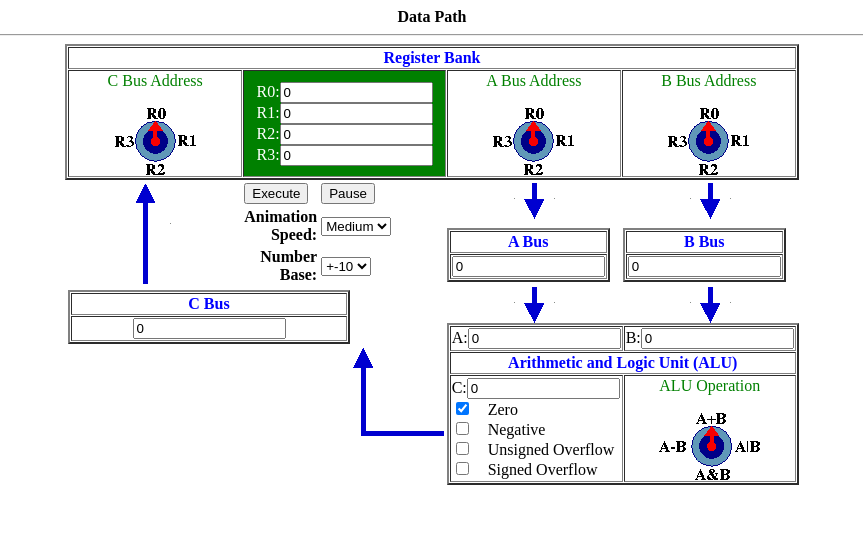
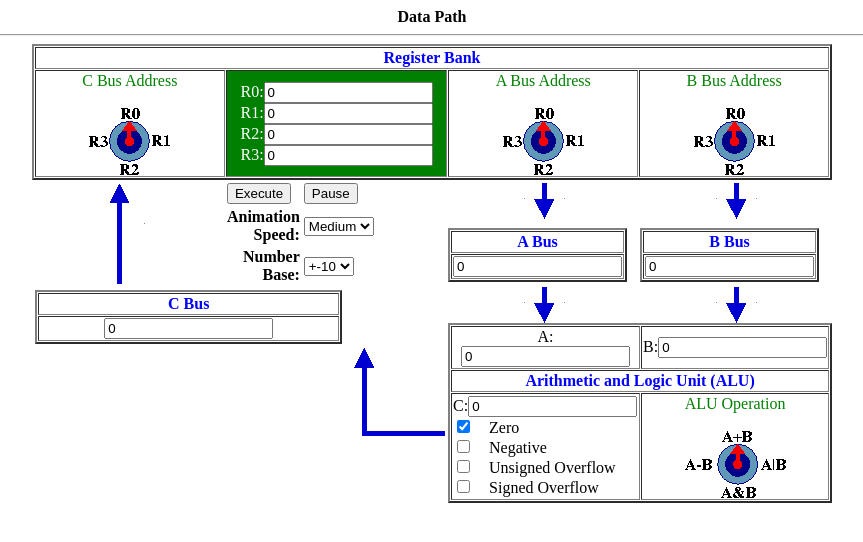
Before and after one commit to braughtg/Knob-And-Switch-Computer, a plain HTML site: page datapath/datapath.html in a window 1280 px wide. Shown: the whole page, without its empty margins (208-1071 px from the left). Drawn offline with Linux system fonts and the light colour scheme.

Commit message:
Expanded text fields to show all bits in Chrome

```diff
--- a/datapath/datapath.html
+++ b/datapath/datapath.html
@@ -1079,20 +1079,20 @@ function changeSpeed()
 <table border=0 cellspacing=0 cellpadding=0>
 
 <tr><td>
-<font color=white>R0:</font><input type=text name=R0 size=16 maxlength=16 tabindex=1
+<font color=white>R0:</font><input type=text name=R0 size=18 maxlength=16 tabindex=1
                onfocus='if(!CHANGE_ENABLED) blur();'
                onchange='registerChange(0);'>
 </td></tr>
 <tr><td>
-<font color=white>R1:</font><input type=text name=R1 size=16 maxlength=16 tabindex=2
+<font color=white>R1:</font><input type=text name=R1 size=18 maxlength=16 tabindex=2
 	       onfocus='if(!CHANGE_ENABLED) blur();'
                onchange='registerChange(1);'>
 </td></tr>
-<tr><td><font color=white>R2:</font><input type=text name=R2 size=16 maxlength=16 tabindex=3
+<tr><td><font color=white>R2:</font><input type=text name=R2 size=18 maxlength=16 tabindex=3
                onfocus='if(!CHANGE_ENABLED) blur();'
                onchange='registerChange(2);'>
 </td></tr>
-<tr><td><font color=white>R3:</font><input type=text name=R3 size=16 maxlength=16 tabindex=4
+<tr><td><font color=white>R3:</font><input type=text name=R3 size=18 maxlength=16 tabindex=4
                onfocus='if(!CHANGE_ENABLED) blur();'
                onchange='registerChange(3);'>
 </td></tr>
@@ -1191,14 +1191,14 @@ function changeSpeed()
 <td>
 <table bgcolor=white border=2 cellpadding=1 cellspacing=1>
 <tr><td align=center><font color=blue><b>A Bus</b></font></td></tr>
-<tr><td><input type=text name=ABus size=16 maxlength=16
+<tr><td><input type=text name=ABus size=18 maxlength=16
             onfocus='blur();'>
 </td></tr></table>
 </td>
 <td>
 <table bgcolor=white border=2 cellpadding=1 cellspacing=1>
 <tr><td align=center><font color=blue><b>B Bus</b></font></td></tr>
-<tr><td><input type=text name=BBus size=16 maxlength=16
+<tr><td><input type=text name=BBus size=18 maxlength=16
             onfocus='blur();'>
 </td></tr></table>
 </td>
@@ -1211,7 +1211,7 @@ function changeSpeed()
 <tr><td colspan=3>
 <table width=75% bgcolor=white border=2 cellpadding=1 cellspacing=1>
 <tr><td align=center><font color=blue><b>C Bus</b></font></td></tr>
-<tr><td align=center><input type=text name=CBus size=16 maxlength=16
+<tr><td align=center><input type=text name=CBus size=18 maxlength=16
             onfocus='blur();'>
 </td></tr></table>
 </td></tr>
@@ -1252,7 +1252,7 @@ function changeSpeed()
     document.write(
       '<table bgcolor=white border=2 cellpadding=1 cellspacing=1>' +
       '<tr><td align=left valign=top>' +
-      '<input type=text name=MMBus size=16 maxlength=16 onfocus="blur();"></td></tr>' +
+      '<input type=text name=MMBus size=18 maxlength=16 onfocus="blur();"></td></tr>' +
       '<tr><td align=center><font color=blue><b>Main Memory Bus</b></font>' +
       '</td></tr></table>');
   }
@@ -1277,9 +1277,9 @@ function changeSpeed()
 <table width=100% border=2 bgcolor=white cellpadding=1 cellspacing=1>
 
 <tr>
-<td align=center>A:<input type=text size=16 maxlength=16 name=ALUA
+<td align=center>A:<input type=text size=18 maxlength=16 name=ALUA
               onfocus='blur();'></td>
-<td align=center>B:<input type=text size=16 maxlength=16 name=ALUB
+<td align=center>B:<input type=text size=18 maxlength=16 name=ALUB
               onfocus='blur();'></td>
 </tr>
 
@@ -1289,7 +1289,7 @@ function changeSpeed()
 
 <tr>
 <td valign=center>
-C:<input type=text size=16 maxlength=16 name=ALUC
+C:<input type=text size=18 maxlength=16 name=ALUC
       onfocus='blur();'><br>
 <input type=checkbox name=zero
          onclick="document.datapath.zero.checked = !document.datapath.zero.checked">
```
